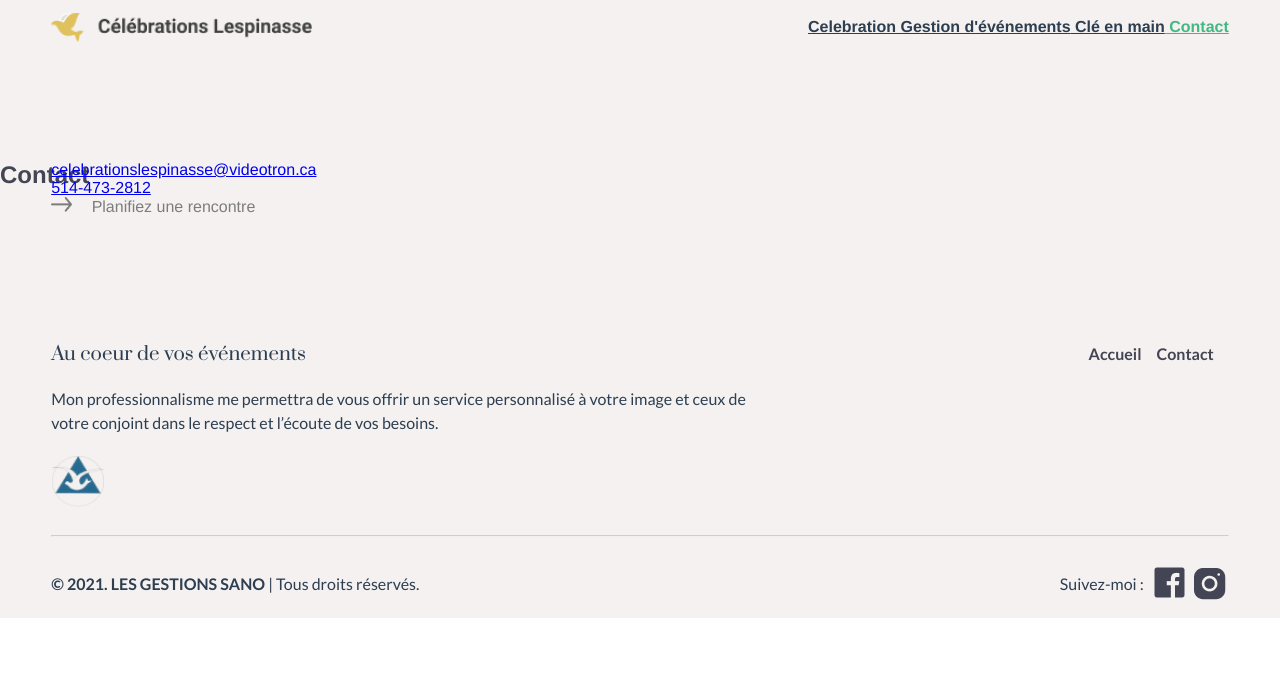
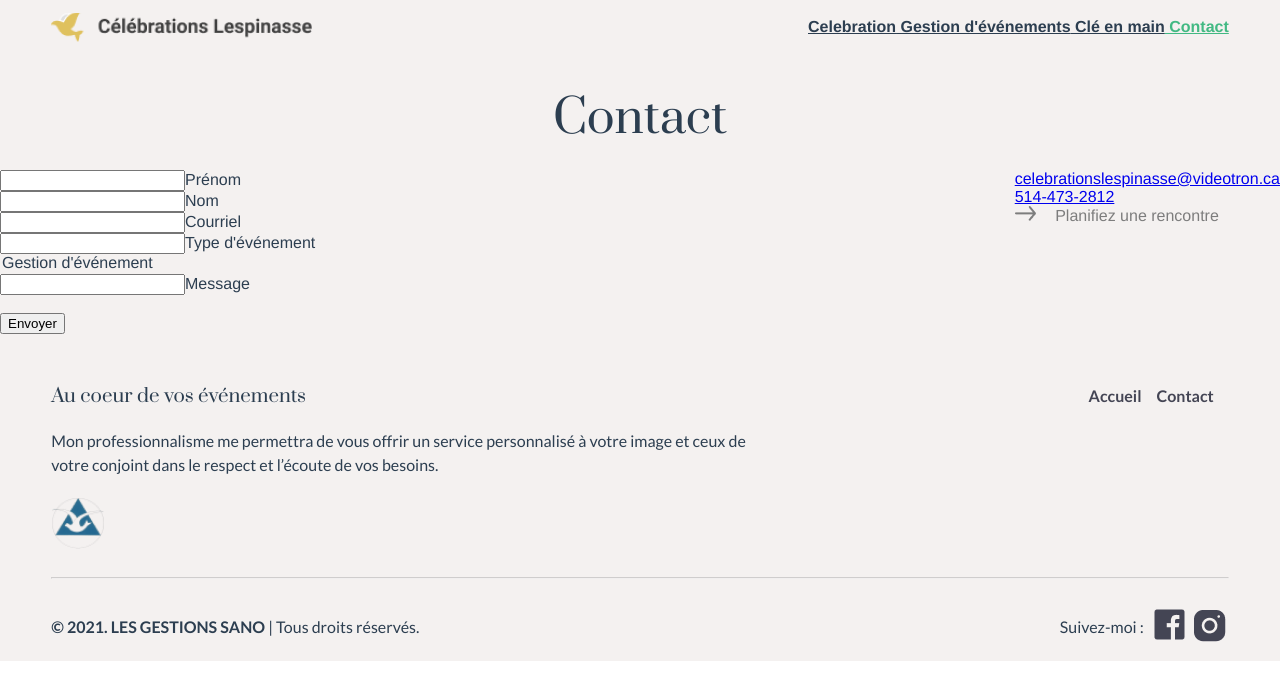
Before and after one commit to sandioui/celebrationslespinasse, a Vue app: page /contact in a window 1280 px wide. Shown: the top 700 px of the page. Built offline with nearby package versions, Linux system fonts and the light colour scheme.

Commit message:
Contact page

```diff
--- a/src/views/Contact.vue
+++ b/src/views/Contact.vue
@@ -1,9 +1,22 @@
 <template>
   <section class="background-wrapper-beige">
-    <div id="section1" class="boxed">
-      <h1>Contact</h1>
-      <div id="section1_form">
-
+    <h1 id="contact_section1_title">Contact</h1>
+    <div id="contact_section1" class="boxed">
+      <div>
+        <form>
+          <input type="text" id="prenom">
+          <label for="prenom">Prénom</label><br>
+          <input type="text" id="nom">
+          <label for="nom">Nom</label><br>
+          <input type="text" id="courriel">
+          <label for="courriel">Courriel</label><br>
+          <input type="select" id="type_evenement">
+            <label>Type d'événement</label>
+            <option value="evenement">Gestion d'événement</option>
+          <input type="text" id="message">
+          <label for="message">Message</label><br><br>
+          <input type="submit" value="Envoyer">
+        </form>
       </div>
 
       <div id="section1_text">
@@ -21,8 +34,37 @@
               Planifiez une rencontre
           </a>
         </div>
-
       </div>
     </div>
   </section>
 </template>
+
+
+<script>
+export default {
+
+}
+</script>
+
+
+
+<style>
+
+  #contact_section1_title {
+    font-family: 'Prata', serif;
+    font-size: 46px;
+    font-weight: 400;
+    margin-top: 28px;
+    margin-bottom: 20px;
+    text-align: center;
+
+  }
+
+  #contact_section1 {
+    display: flex;
+    justify-content: space-between;
+    width: 100%;
+  }
+
+
+</style>
```
